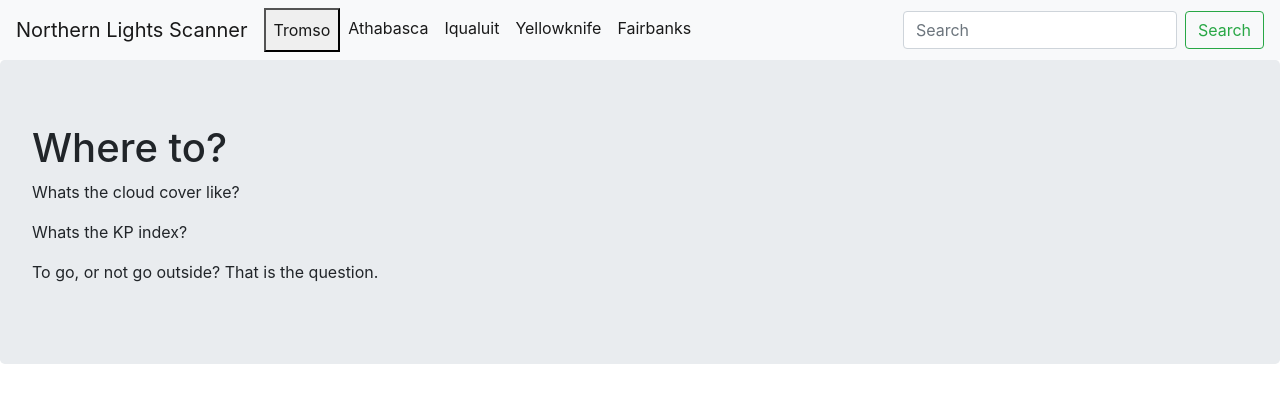
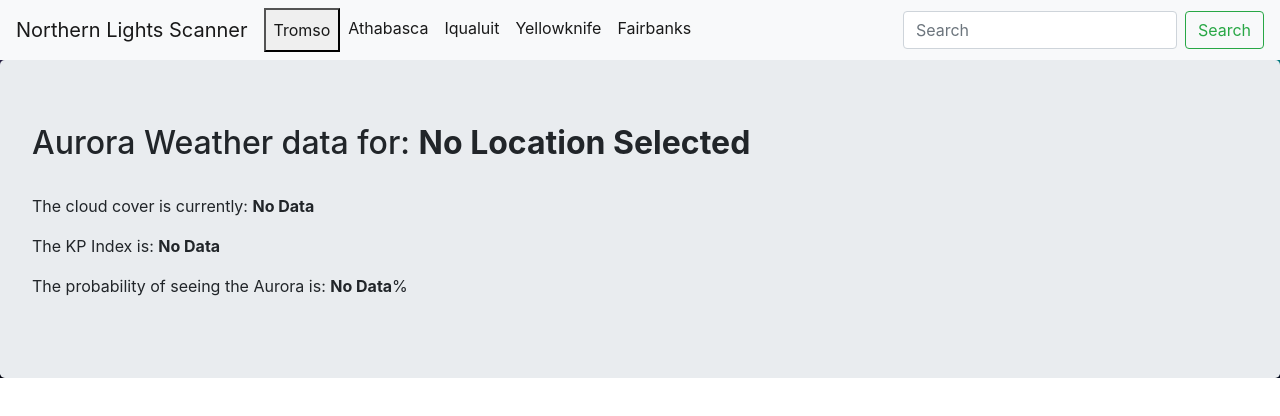
Before and after one commit to aektap/ReactWeatherAPI, a React (Create React App) app: page / in a window 1280 px wide. Shown: the top 416 px of the page. Built offline with nearby package versions, Linux system fonts and the light colour scheme.

Commit message:
Updated to working code

```diff
--- a/src/App.js
+++ b/src/App.js
@@ -1,30 +1,31 @@
 import React, { Component } from 'react';
 import '../node_modules/bootstrap/dist/css/bootstrap.min.css'
 import Navigation from '../src/Navigation'
+import backgroundImage from './northernlights.jpg'
 
 
 class App extends Component {
   constructor(props) {
     super(props);
     this.state = {
+      //this will be the initial state passed down
+      auroraData: {
+        nameLoc: "No Location Selected",
+        kpIndex: 'No Data',
+        cloudCover: 'No Data',
+        fogCover: 'No Data',
+        probabilityView: 'No Data',
 
+      }
     };
   }
 
-   getWeather = (lat, long) => {
-    let urlYellowknife = `https://api.auroras.live/v1/?type=all&lat=${lat}&long=-${long}&forecast=false&threeday=false`;
-    let auroraData = {
-      nameLoc: "No Location",
-      kpIndex: -1,
-      cloudCover: -1,
-      fogCover: -1,
-      probabilityView: -1,
+  getWeather = (lat, long) => {
+    let url = `https://api.auroras.live/v1/?type=all&lat=${lat}&long=${long}&forecast=false&threeday=false`;
+    let auroraData = {  }
 
-    }
-    let counter = 0;
-
-
-    fetch(urlYellowknife)
+    //let counter = 0;
+    fetch(url)
       .then(res => res.json())
       .then((data) => {
       auroraData.nameLoc = data.weather.location.name;
@@ -32,17 +33,20 @@ class App extends Component {
       auroraData.cloudCover = data.weather.cloud;
       auroraData.fogCover = data.weather.fog;
       auroraData.probabilityView = data.probability.value;
-      console.log(`'Results' ${counter} ${auroraData.nameLoc}
-      'kp' ${auroraData.kpIndex}
-      'Cloud' ${auroraData.cloudCover}
-        'Fog' ${auroraData.fogCover}
-        'Probability' ${auroraData.probabilityView}`);
+     this.setState({
+       auroraData
+     })
+    })
+    .catch((error) => {
+      console.log("========error", error)
     })
   };
 
   render() {
+    const { auroraData } = this.state
+    console.log(backgroundImage)
     return (
-      <div className="App">
+      <div style={{backgroundImage: `url(${backgroundImage})`, backgroundPosition: "center", backgroundSize: "cover" }}>
       <div>
       <Navigation getWeather={this.getWeather} />
       <div className="container">
@@ -50,11 +54,11 @@ class App extends Component {
       </div>
       <div className="jumbotron">
         <header className="App-header">
-
-          <h1 id="location">Where to?</h1>
-          <p id="cloud">Whats the cloud cover like?</p>
-          <p id="kp"> Whats the KP index?</p>
-          <p id="message">To go, or not go outside? That is the question.</p>
+          <h2>Aurora Weather data for: <b>{auroraData.nameLoc}</b></h2>
+          <br></br>
+          <p>The cloud cover is currently: <b>  {auroraData.cloudCover} </b></p>
+          <p> The KP Index is: <b>{auroraData.kpIndex} </b></p>
+          <p>The probability of seeing the Aurora is: <b>{auroraData.probabilityView}</b>%</p>
           </header>
           </div>
 
```
